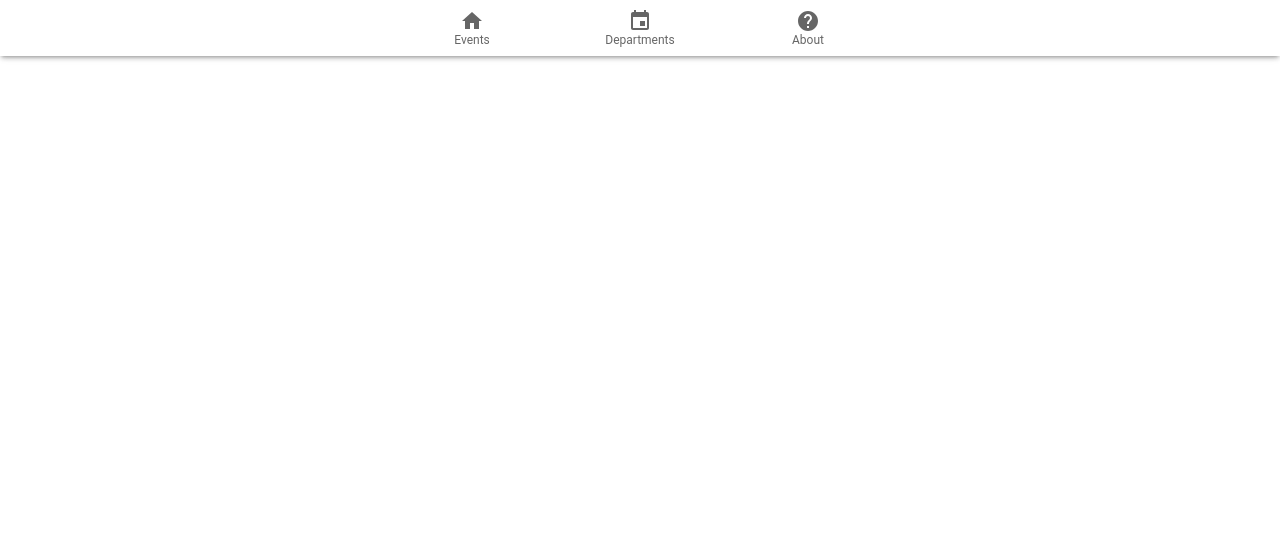
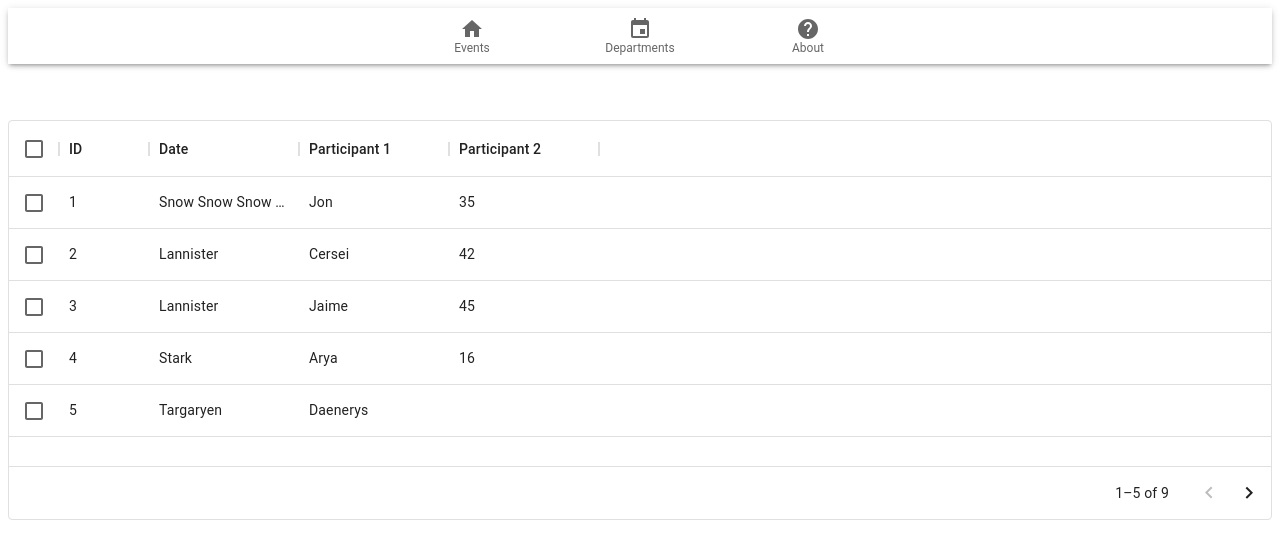
Before and after one commit to CraftAcademy/FikaTogether-Admin, a React (Create React App) app: page / in a window 1280 px wide. Shown: the top 558 px of the page. Built offline with nearby package versions, Linux system fonts and the light colour scheme.

Commit message:
adds fixture file and data grid to event component

```diff
--- a/src/App.jsx
+++ b/src/App.jsx
@@ -8,12 +8,12 @@ import About from "./components/About";
 const App = () => {
   return (
     <BrowserRouter>
+      <Header />
       <Routes>
         <Route exact path="/" element={<Events />} />
         <Route path="/departments" element={<Departments />} />
         <Route path="/about" element={<About />} />
       </Routes>
-      <Header />
     </BrowserRouter>
   );
 };
--- a/src/components/Events.jsx
+++ b/src/components/Events.jsx
@@ -1,7 +1,64 @@
 import React from "react";
+import { DataGrid } from "@mui/x-data-grid";
 
 const Events = () => {
-  return <h1>Events</h1>;
+  const columns = [
+    { field: "id", headerName: "ID", width: 90 },
+    {
+      field: "date",
+      headerName: "Date",
+      type: "date",
+      width: 150,
+      editable: true,
+    },
+    {
+      field: "participant_1",
+      headerName: "Participant 1",
+      width: 150,
+      editable: true,
+    },
+    {
+      field: "participant_2",
+      headerName: "Participant 2",
+      width: 150,
+      editable: true,
+    },
+  ];
+
+  const rows = [
+    {
+      id: 1,
+      date: "Snow Snow Snow Snow Snow Snow Snow",
+      participant_1: "Jon",
+      participant_2: 35,
+    },
+    { id: 2, date: "Lannister", participant_1: "Cersei", participant_2: 42 },
+    { id: 3, date: "Lannister", participant_1: "Jaime", participant_2: 45 },
+    { id: 4, date: "Stark", participant_1: "Arya", participant_2: 16 },
+    {
+      id: 5,
+      date: "Targaryen",
+      participant_1: "Daenerys",
+      participant_2: null,
+    },
+    { id: 6, date: "Melisandre", participant_1: null, participant_2: 150 },
+    { id: 7, date: "Clifford", participant_1: "Ferrara", participant_2: 44 },
+    { id: 8, date: "Frances", participant_1: "Rossini", participant_2: 36 },
+    { id: 9, date: "Roxie", participant_1: "Harvey", participant_2: 65 },
+  ];
+
+  return (
+    <div style={{ height: 400, width: "100%" }} data-cy="fika-table">
+      <DataGrid
+        rows={rows}
+        columns={columns}
+        pageSize={5}
+        rowsPerPageOptions={[5]}
+        checkboxSelection
+        disableSelectionOnClick
+      />
+    </div>
+  );
 };
 
 export default Events;
--- a/src/components/Header.jsx
+++ b/src/components/Header.jsx
@@ -46,10 +46,7 @@ const Header = () => {
       )}
       {!isTabletOrMobile && (
         <Box sx={{ pb: 7 }}>
-          <Paper
-            sx={{ position: "fixed", top: 0, left: 0, right: 0 }}
-            elevation={3}
-          >
+          <Paper sx={{ position: "relative" }} elevation={3} margin="50">
             <BottomNavigation showLabels>
               <BottomNavigationAction
                 component={Link}
```
Also changed, not shown: 2 other files (tests, documents, lock files or other folders).
